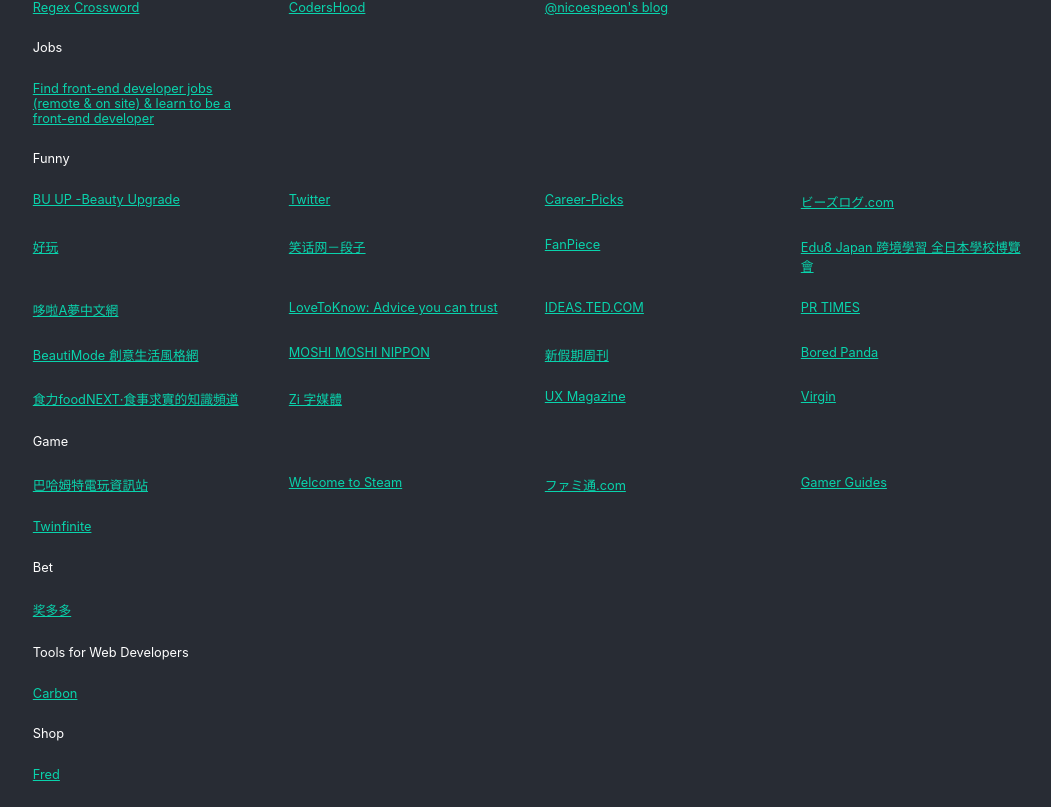
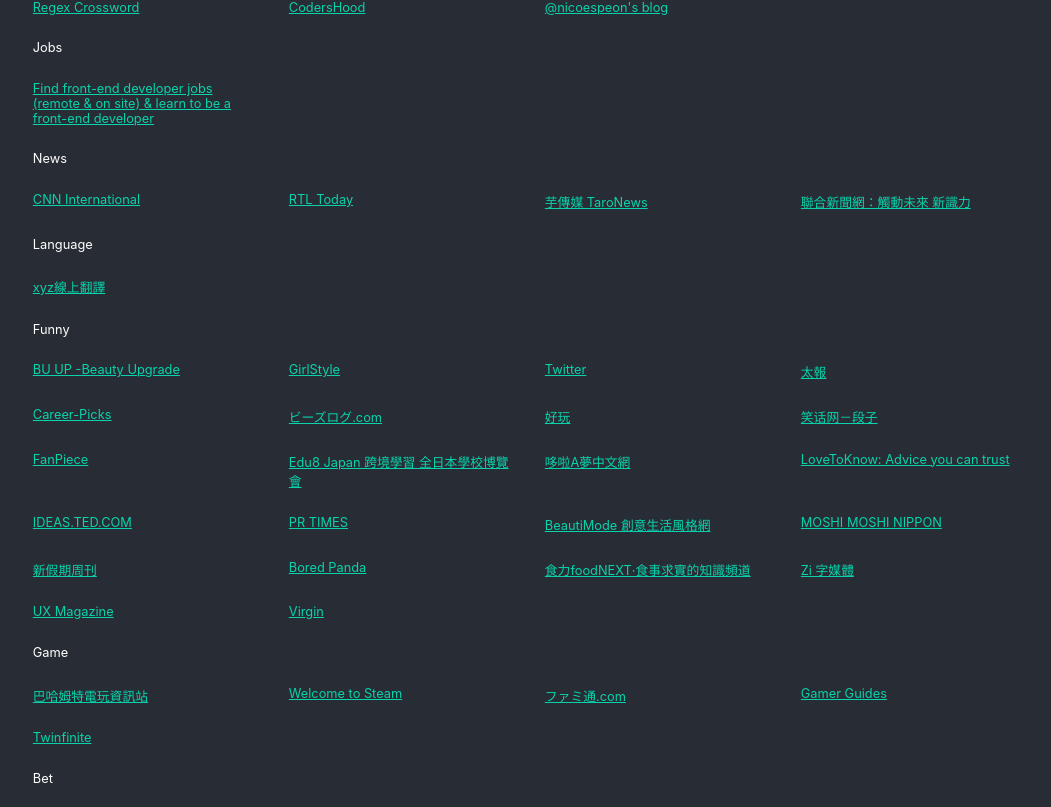
Before and after one commit to catsheue/lunalinks, a React (Create React App) app: page / in a window 1280 px wide. Shown: the part 697-1504 px from the top of the page, without its empty margins (108-1159 px from the left). Built offline with nearby package versions, Linux system fonts and the light colour scheme.

Commit message:
add links :pencil:

```diff
--- a/src/assets/db.js
+++ b/src/assets/db.js
@@ -14,11 +14,32 @@
         "title": "Find front-end developer jobs (remote & on site) & learn to be a front-end developer",
         "links": "http://frontenddeveloperjob.com/"
       },
+			{
+				"type": "News",
+				"title": "CNN International",
+				"links": "https://edition.cnn.com/",
+				"description": "Breaking News, US News, World News and Video"
+			},
+			{
+				"type": "News",
+				"title": "RTL Today",
+				"links": "https://today.rtl.lu/"
+			},
+			{
+				"type": "News",
+				"title": "芋傳媒 TaroNews",
+				"links": "https://taronews.tw/"
+			},
       {
         "type": "Front End Developer",
         "title": "Git Tutorial | Backlog",
         "links": "https://backlog.com/git-tutorial/"
       },
+			{
+				"type": "Language",
+				"title": "xyz線上翻譯",
+				"links": "https://tw.xyzdict.com/"
+			},
 			{
 				"type": "Front End Developer",
 				"title": "Duomly - Programming courses online",
@@ -135,11 +156,22 @@
         "title": "BU UP -Beauty Upgrade",
         "links": "https://beauty-upgrade.tw/"
       },
+			{
+				"type": "Funny",
+				"title": "GirlStyle",
+				"links": "https://beauty-upgrade.tw/",
+				"description": "台灣女生日常 | 妳的每個日常，都是台灣女生日常"
+			},
       {
         "type": "Funny",
         "title": "Twitter",
         "links": "https://twitter.com/"
       },
+			{
+				"type": "Funny",
+				"title": "太報",
+				"links": "https://www.taisounds.com/w/TaiSounds/index"
+			},
 			{
 				"type": "Funny",
 				"title": "Career-Picks",
@@ -447,5 +479,10 @@
         "title": "讀創故事",
         "links": "https://story.udn.com/dcstore/Index.do"
       },
+			{
+				"type": "News",
+				"title": "聯合新聞網：觸動未來 新識力",
+				"links": "https://udn.com/news/index"
+			},
     ];
   export default obj;
```
